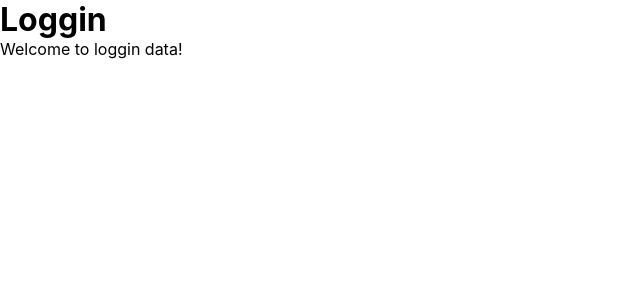
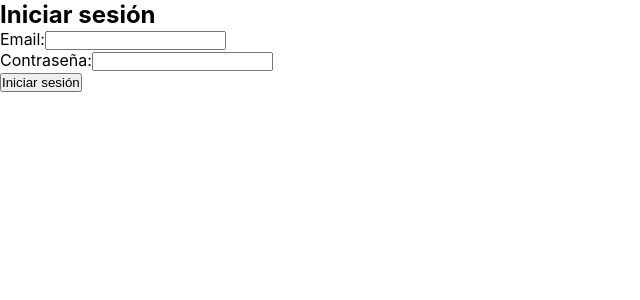
Before and after one commit to Trippi-ar/frontend-app, a React (Create React App) app in the folder trippi_app/: page /Loggin in a window 1280 px wide. Shown: the top 300 px of the page, without its empty margins (0-640 px from the left). Built offline with nearby package versions, Linux system fonts and the light colour scheme.

Commit message:
cambios en loggin

```diff
--- a/trippi_app/src/components/Loggin.js
+++ b/trippi_app/src/components/Loggin.js
@@ -1,14 +1,42 @@
-import React from 'react';
+import React,  { useState }from 'react';
 
 function Loggin() {
+  const [email, setEmail] = useState('');
+  const [password, setPassword] = useState('');
+
+  const handleEmailChange = (event) => {
+    setEmail(event.target.value);
+  };
+
+  const handlePasswordChange = (event) => {
+    setPassword(event.target.value);
+  };
+
+  const handleLogin = () => {
+    // Aquí puedes agregar la lógica de autenticación, por ejemplo, enviar los datos al servidor.
+    console.log('Email:', email);
+    console.log('Password:', password);
+  };
+
   return (
     <div>
-
-      <h1>Loggin</h1>
-      <p>Welcome to loggin data!</p>
-      {/* Add any other content or links here */}
+      <h2>Iniciar sesión</h2>
+      <form>
+        <div>
+          <label>Email:</label>
+          <input type="text" value={email} onChange={handleEmailChange} />
+        </div>
+        <div>
+          <label>Contraseña:</label>
+          <input type="password" value={password} onChange={handlePasswordChange} />
+        </div>
+        <button type="button" onClick={handleLogin}>
+          Iniciar sesión
+        </button>
+      </form>
     </div>
   );
+
 }
 
 export default Loggin;
```
